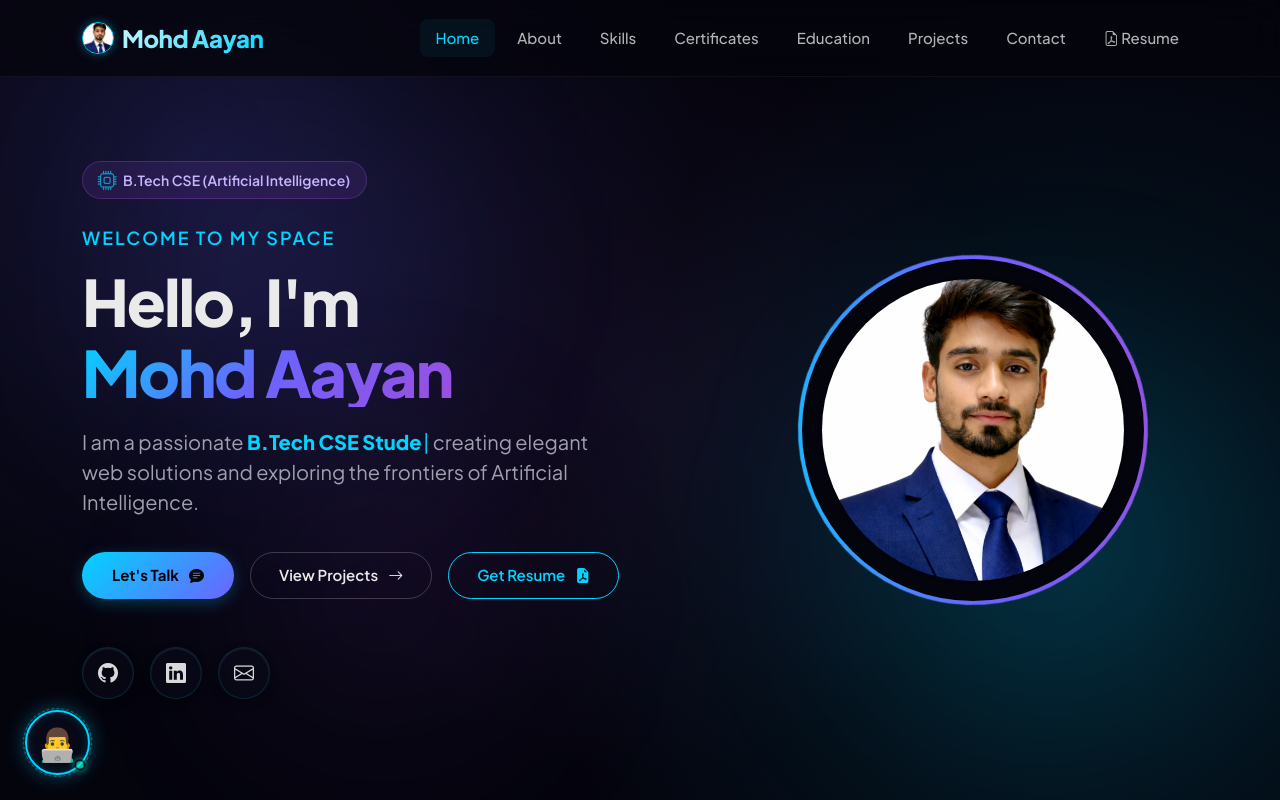
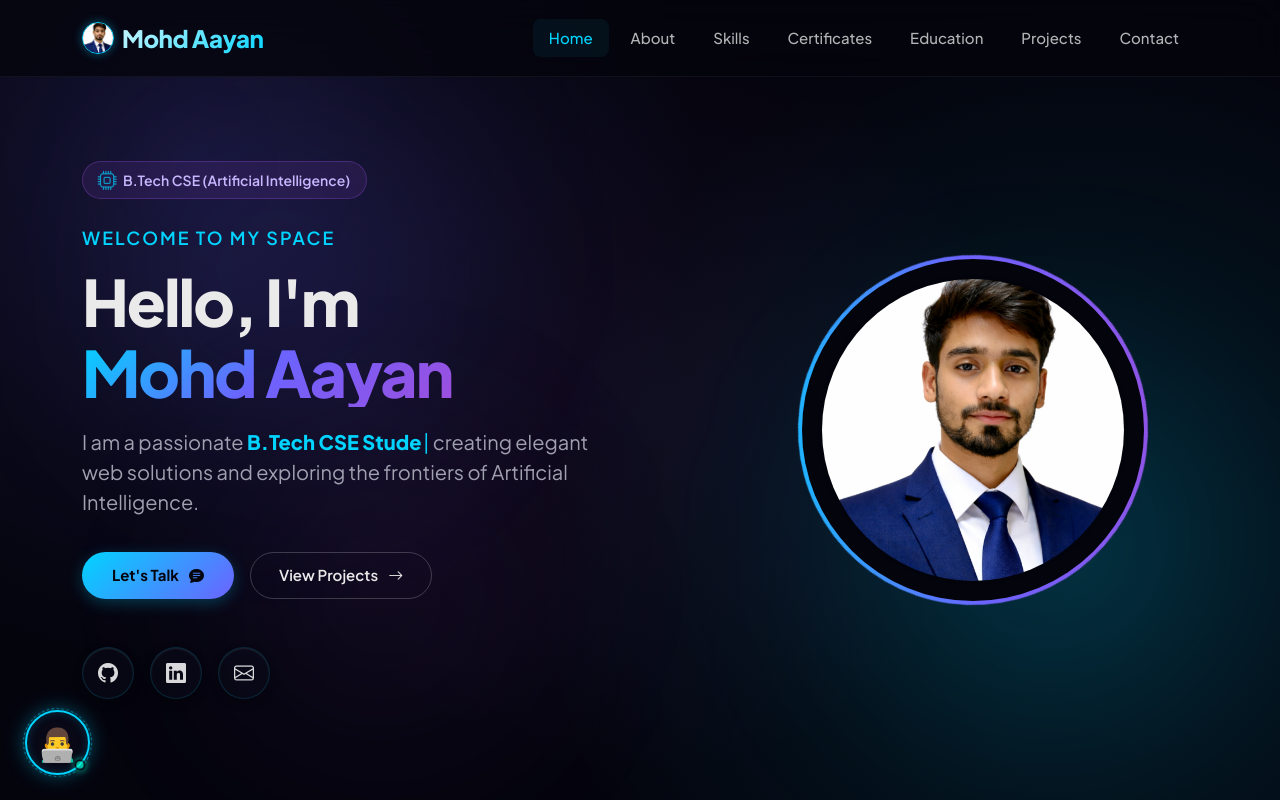
Before and after one commit to AayanCodes/FUTURE_FS_01, a website: page index.html in a window 1280 px wide. Shown: the top 800 px of the page. Drawn offline with nearby package versions, Linux system fonts and the light colour scheme; files whose address does not match are found by name.

Commit message:
chore: remove Get Resume option from hero section and navbar

```diff
--- a/index.html
+++ b/index.html
@@ -1883,7 +1883,6 @@ footer {
         <li class="nav-item"><a class="nav-link" href="#education">Education</a></li>
         <li class="nav-item"><a class="nav-link" href="#projects">Projects</a></li>
         <li class="nav-item"><a class="nav-link" href="#contact">Contact</a></li>
-        <li class="nav-item"><a class="nav-link" href="Mohd_Aayan_Resume_2.pdf" target="_blank"><i class="bi bi-file-earmark-pdf"></i> Resume</a></li>
       </ul>
     </div>
   </div>
@@ -1909,9 +1908,6 @@ footer {
           </a>
           <a href="#projects" class="btn-outline-premium">
             View Projects <i class="bi bi-arrow-right"></i>
-          </a>
-          <a href="Mohd_Aayan_Resume_2.pdf" target="_blank" class="btn-outline-premium" style="border-color: var(--secondary); color: var(--secondary);">
-            Get Resume <i class="bi bi-file-earmark-pdf-fill"></i>
           </a>
         </div>
 
```
